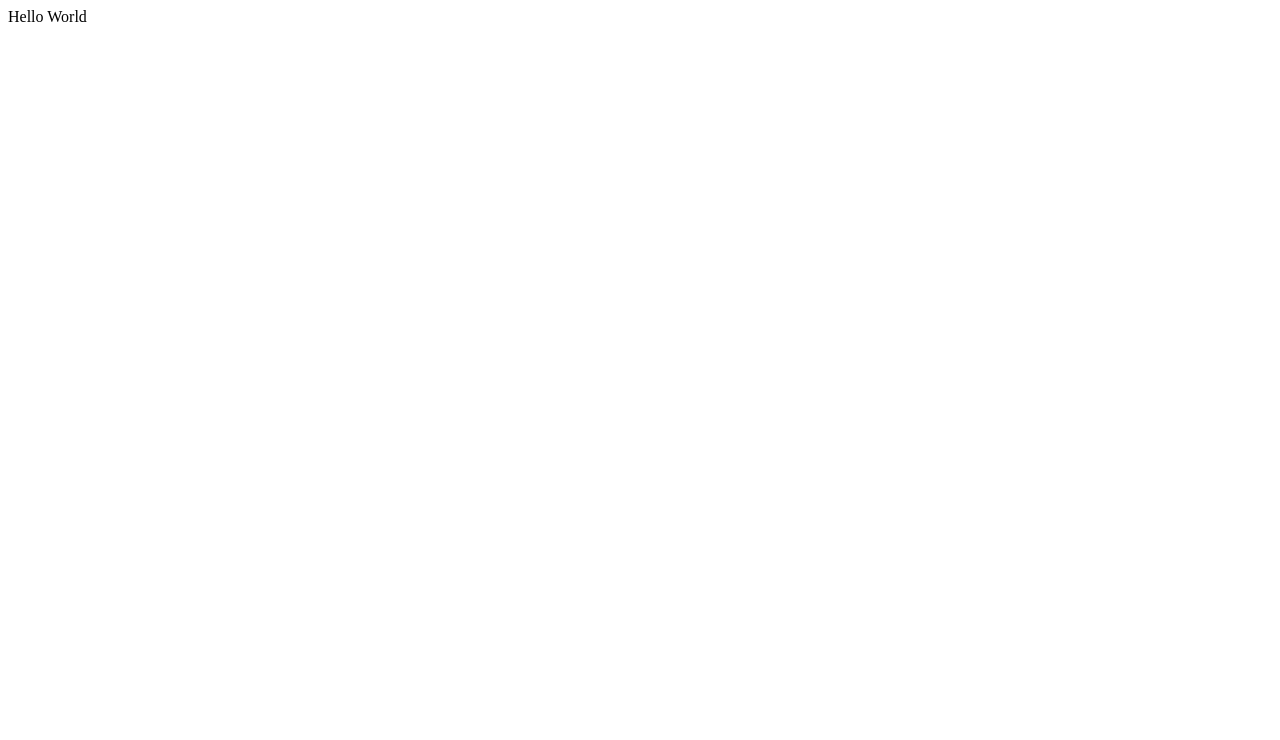
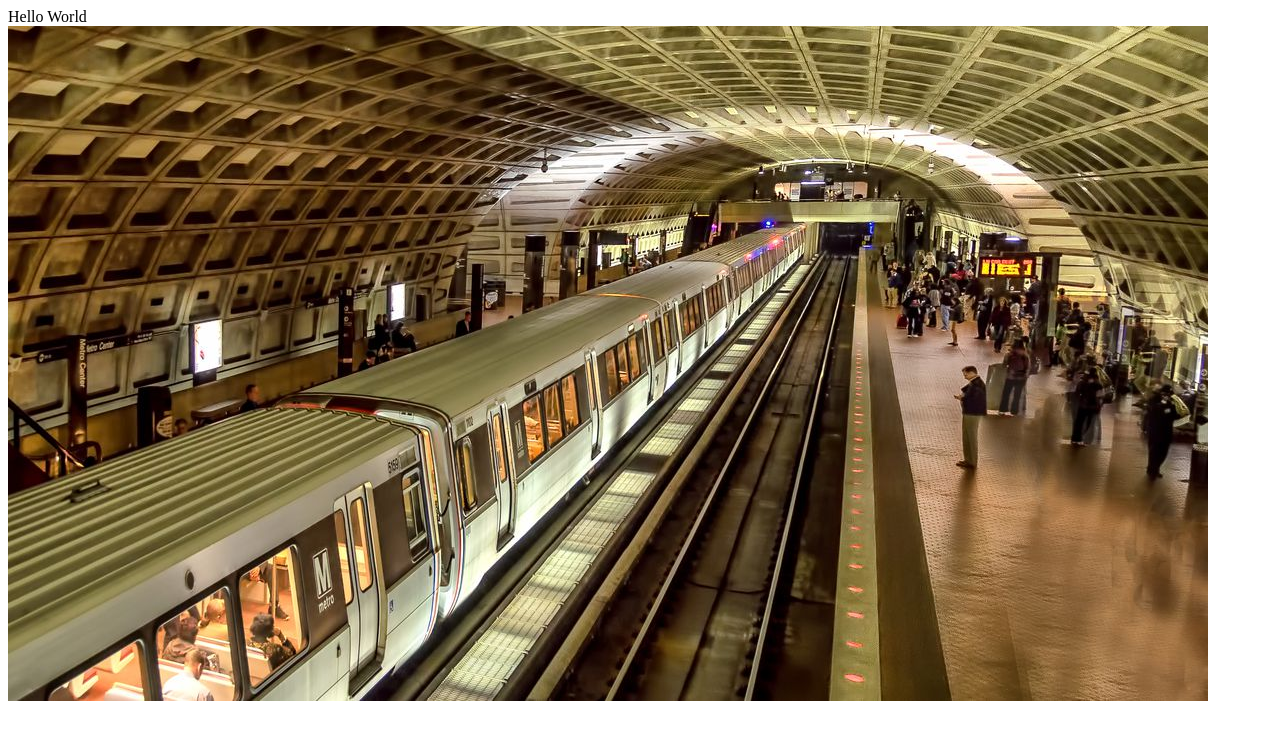
Before and after one commit to Tlld/TY, a plain HTML site: page index.html in a window 1280 px wide. Drawn offline with Linux system fonts and the light colour scheme.

Commit message:
Update index.html

```diff
--- a/index.html
+++ b/index.html
@@ -1,3 +1,4 @@
 <html>
   Hello World
+  <img src="https://tlld.github.io/TY/images/subway.jpg">
 </html>
```
